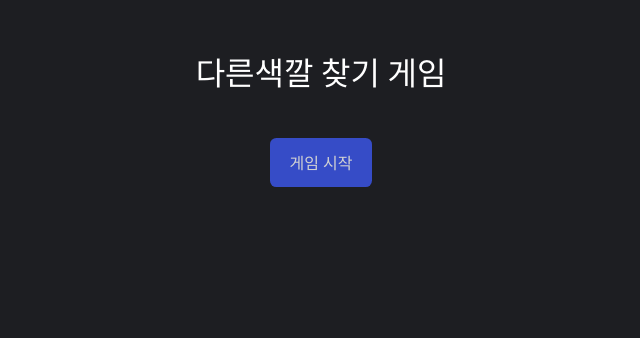
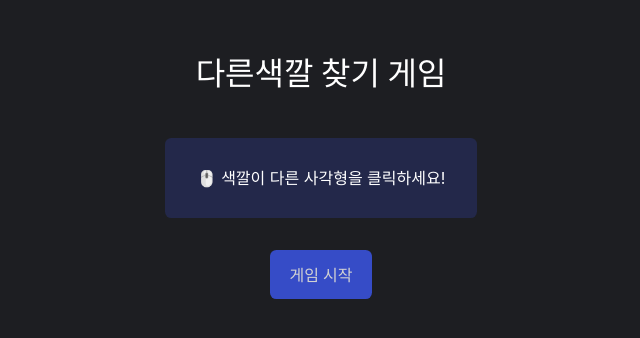
Before and after one commit to dmswl98/find-different-color, a React (Vite) app: page / in a window 1280 px wide. Shown: the top 338 px of the page, without its empty margins (319-959 px from the left). Built offline with nearby package versions, Linux system fonts and the light colour scheme; a web font is replaced by a local one.

Commit message:
feat: 게임 소개 부분 추가

```diff
--- a/src/components/Game.tsx
+++ b/src/components/Game.tsx
@@ -16,8 +16,12 @@ const Game = () => {
   return (
     <Wrapper>
       <Title>다른색깔 찾기 게임</Title>
+
       {game.status === GAME_STATUS.READY ? (
-        <Button onClick={handleGameStart}>게임 시작</Button>
+        <>
+          <Detail>🖱️ 색깔이 다른 사각형을 클릭하세요!</Detail>
+          <Button onClick={handleGameStart}>게임 시작</Button>
+        </>
       ) : (
         <>
           <GameInfo info={game} />
@@ -53,6 +57,13 @@ const Title = styled.h1`
   margin-bottom: 2rem;
 `;
 
+const Detail = styled.p`
+  padding: 2rem;
+  background-color: #3d58f130;
+  border-radius: 0.4rem;
+  margin: 1rem;
+`;
+
 const Button = styled.button`
   margin: 1rem 0;
   padding: 0.8rem 1.2rem;
```
